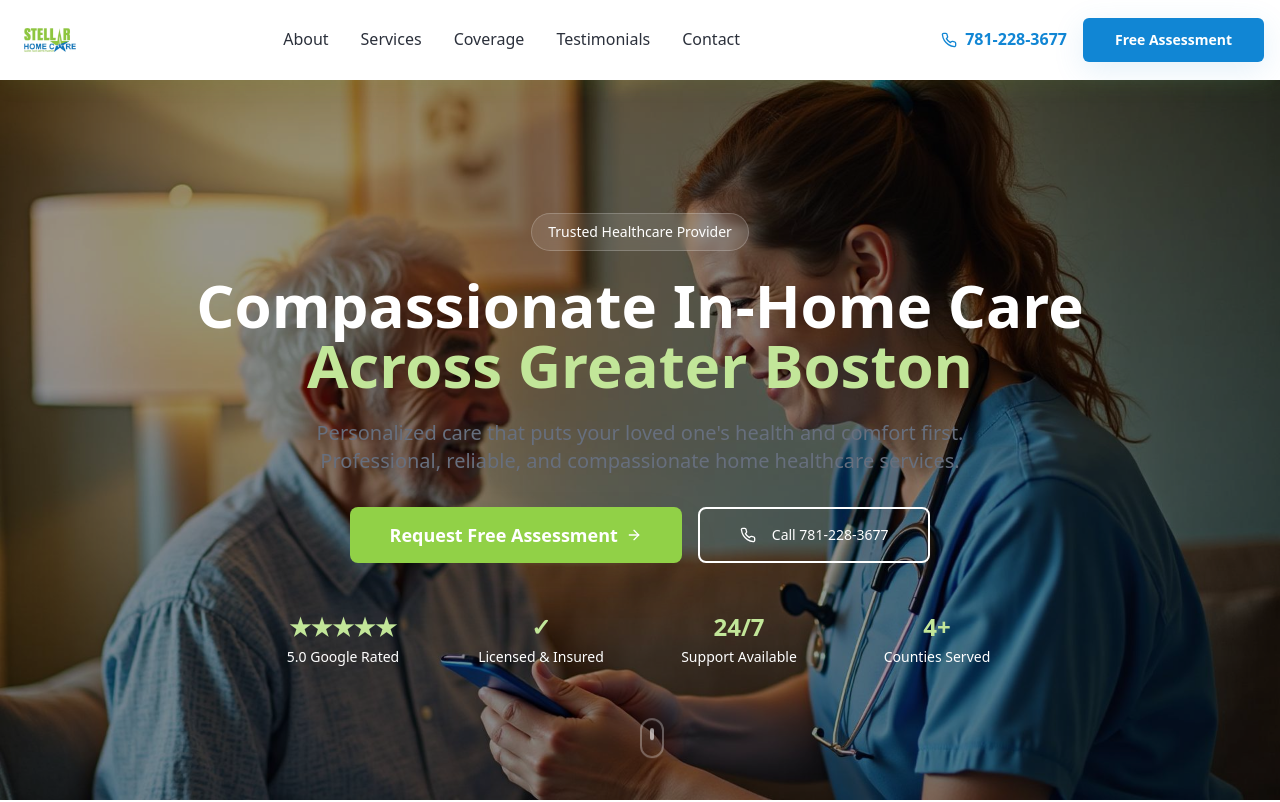
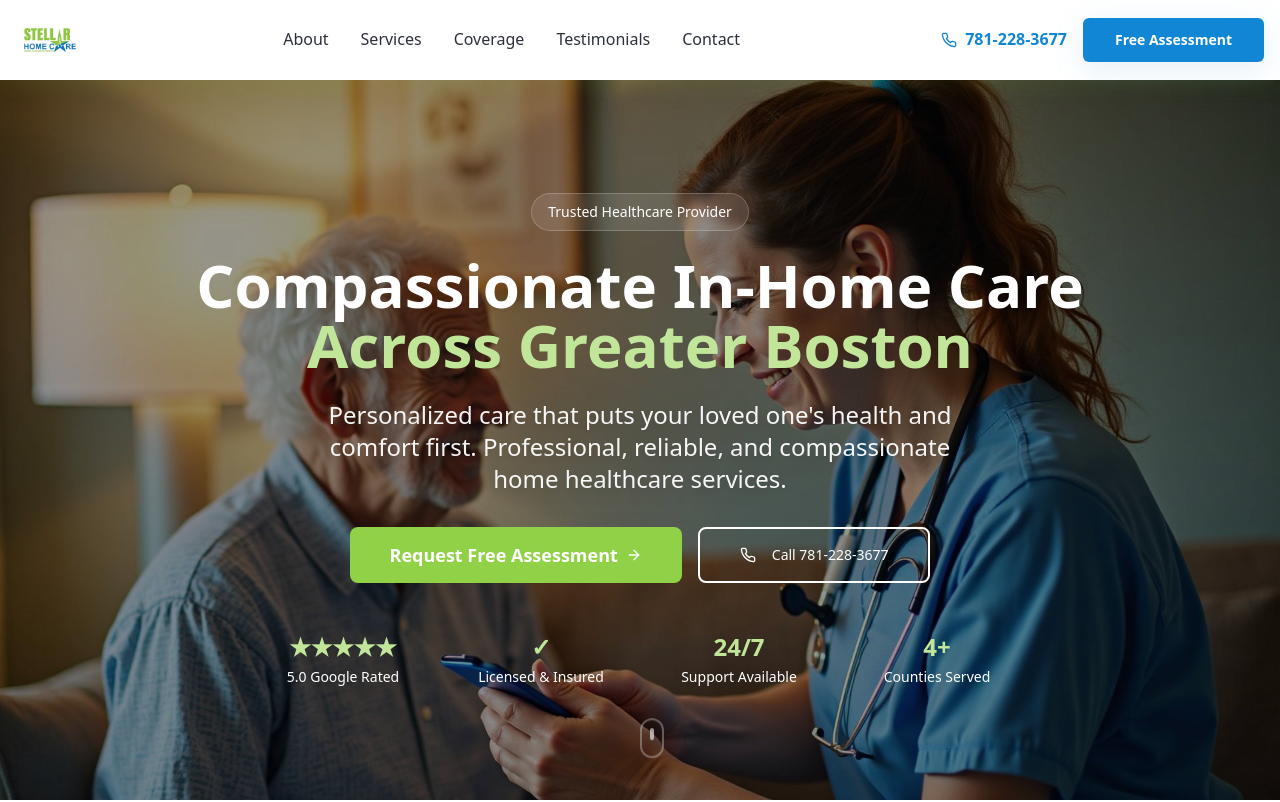
Before and after one commit to SimplesConnect/stellarhomecarehealth, a React (Vite) app: page / in a window 1280 px wide. Shown: the top 802 px of the page. Built offline with nearby package versions, Linux system fonts and the light colour scheme; the HTML template or start-up script is replaced by a standard one.

Commit message:
Fix text readability

```diff
--- a/src/components/HeroSection.tsx
+++ b/src/components/HeroSection.tsx
@@ -35,7 +35,7 @@ const HeroSection = () => {
           </h1>
 
           {/* Subheadline */}
-          <p className="subtitle mb-8 max-w-2xl mx-auto">
+          <p className="text-xl md:text-2xl font-medium mb-8 max-w-2xl mx-auto text-white/95 drop-shadow-lg">
             Personalized care that puts your loved one's health and comfort first.
             Professional, reliable, and compassionate home healthcare services.
           </p>
```
